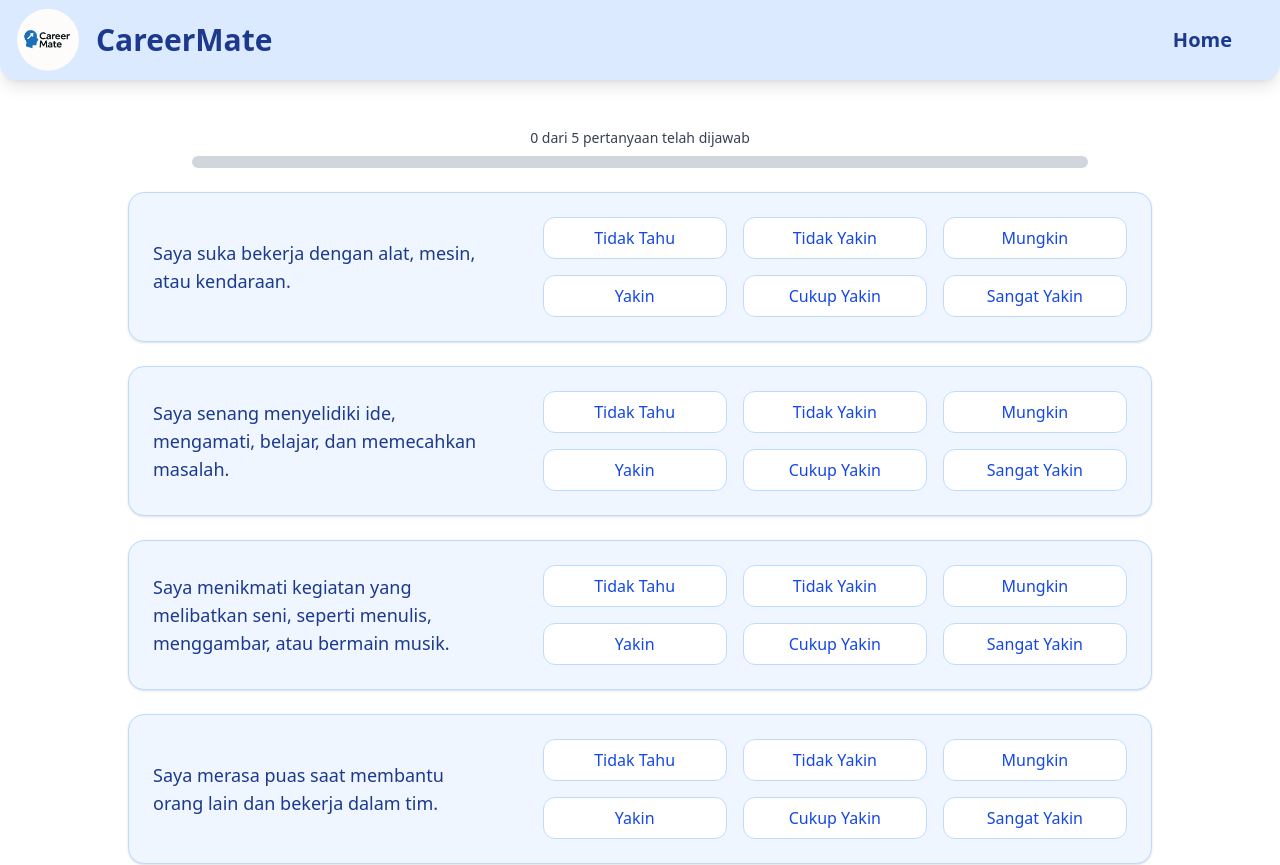
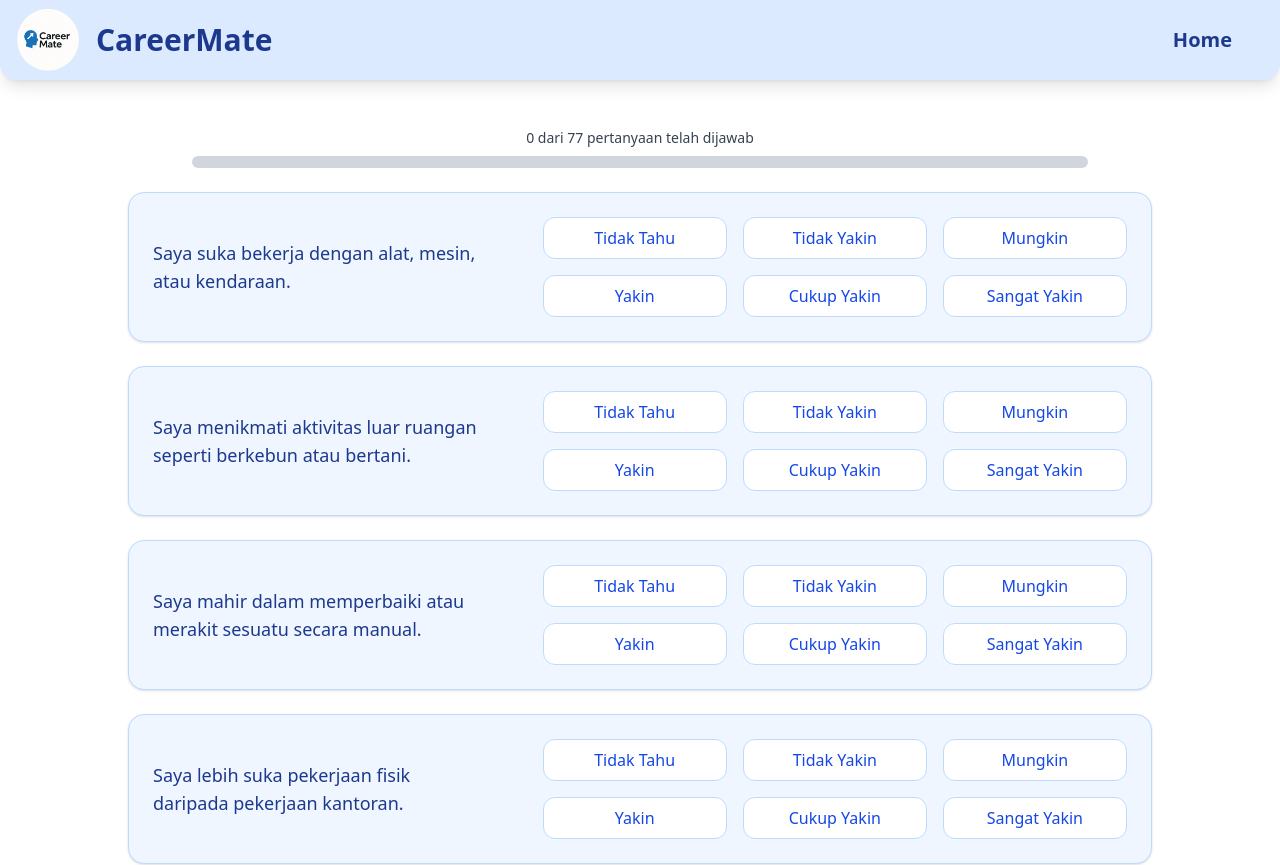
Before and after one commit to rakaprdana/CareerMate, a React (Vite) app: page /room in a window 1280 px wide. Shown: the top 865 px of the page. Built offline with nearby package versions, Linux system fonts and the light colour scheme.

Commit message:
Update: question.ts

```diff
--- a/src/data/question.ts
+++ b/src/data/question.ts
@@ -1,6 +1,6 @@
 import type { Question } from "../interfaces/interface";
 
-/*export const questions: Question[] = [
+export const questions: Question[] = [
   // Realistic (R)
   {
     id: 1,
@@ -398,8 +398,8 @@ import type { Question } from "../interfaces/interface";
     types: ["Conventional"],
   },
 ];
-*/
-export const questions: Question[] = [
+
+/*export const questions: Question[] = [
   {
     id: 1,
     text: "Saya suka bekerja dengan alat, mesin, atau kendaraan.",
@@ -425,4 +425,4 @@ export const questions: Question[] = [
     text: "Saya suka mengatur data, mengikuti prosedur, dan memastikan segala sesuatunya terorganisir dengan baik.",
     types: ["Conventional"],
   },
-];
+];*/
```
